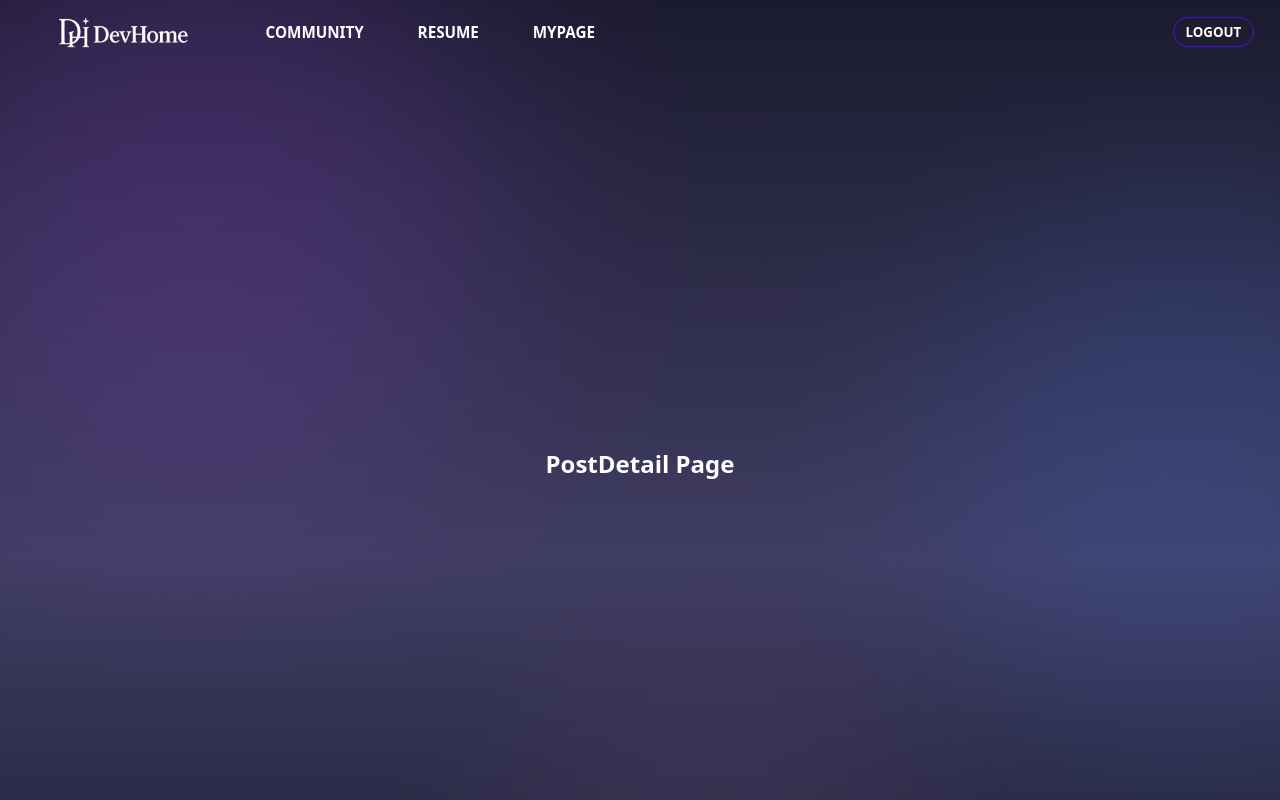
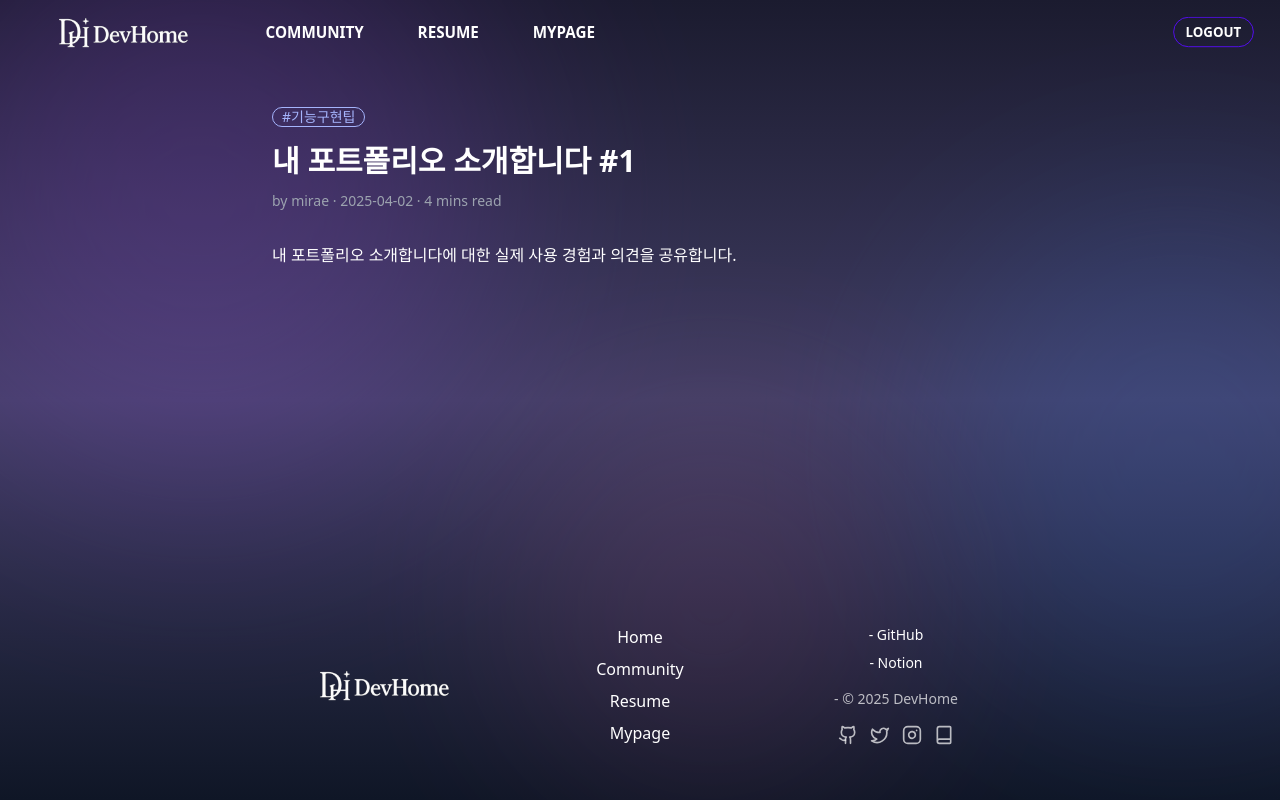
Before and after one commit to iziyeon/DevHome, a React (Vite) app: page /posts/1 in a window 1280 px wide. Shown: the top 800 px of the page. Built offline with nearby package versions, Linux system fonts and the light colour scheme; the HTML template or start-up script is replaced by a standard one.

Commit message:
feat: 게시글 상세 페이지에서 제목, 본문 등 글 내용 표시

```diff
--- a/src/pages/PostDetail.tsx
+++ b/src/pages/PostDetail.tsx
@@ -1,7 +1,37 @@
+import { useParams } from "react-router-dom";
+import { communityDummyPosts } from "../data/communityDummyPosts";
+
 export default function PostDetail() {
+  const { id } = useParams();
+  const post = communityDummyPosts.find((p) => p.id === id);
+
+  if (!post) {
+    return (
+      <div className="text-center text-gray-400 py-20">
+        해당 게시글을 찾을 수 없습니다.
+      </div>
+    );
+  }
+
   return (
-    <div className="flex items-center justify-center h-screen text-2xl font-bold">
-      PostDetail Page
+    <div className="max-w-3xl mx-auto px-4 py-10">
+      {/* 카테고리 */}
+      <span className="badge badge-outline text-indigo-300 border-indigo-300 mb-4">
+        #{post.category}
+      </span>
+
+      {/* 제목 */}
+      <h1 className="text-3xl font-bold text-white mb-3">{post.title}</h1>
+
+      {/* 작성자 정보 */}
+      <div className="text-sm text-gray-400 mb-8">
+        by {post.author} · {post.date} · {post.readTime}
+      </div>
+
+      {/* 본문 내용 */}
+      <div className="prose prose-invert text-white whitespace-pre-wrap">
+        {post.content}
+      </div>
     </div>
   );
 }
```
